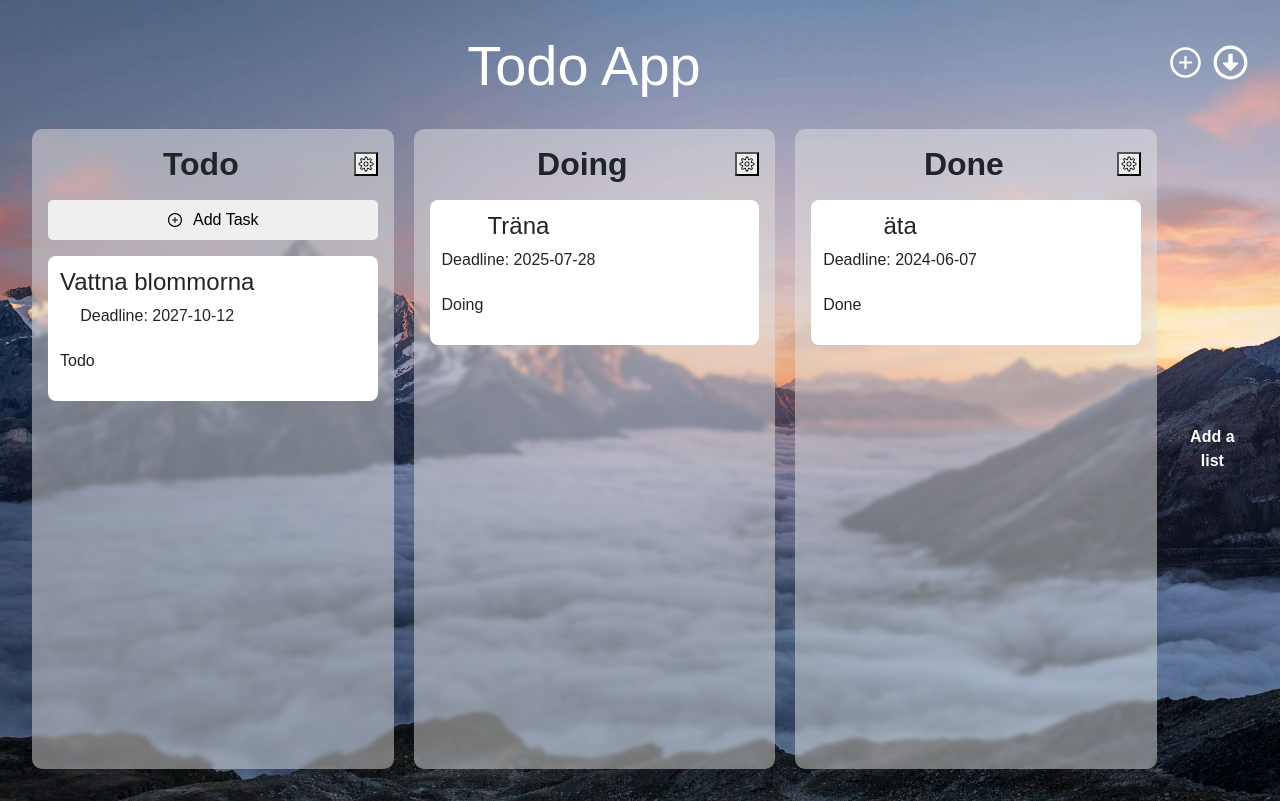
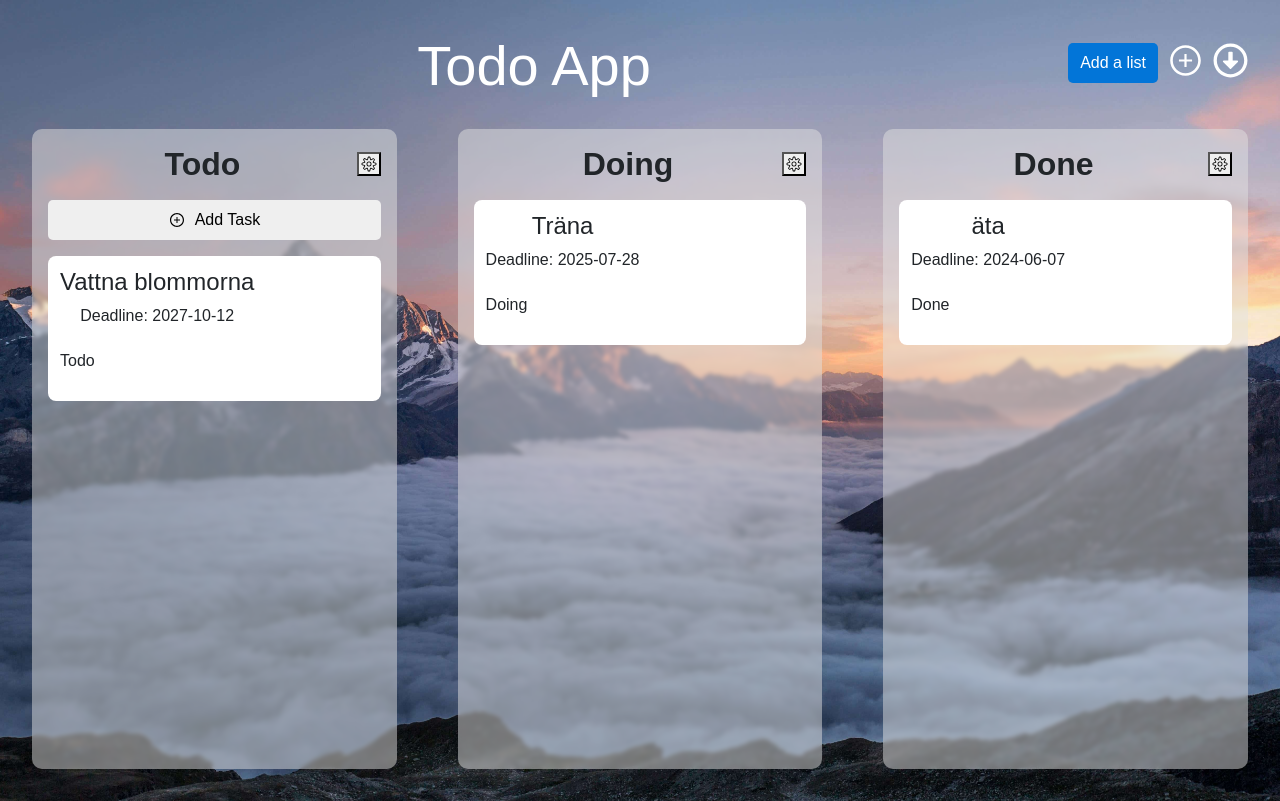
Before and after one commit to OscarDonald/Todo-App-Grupprojekt, a React (Vite) app: page / in a window 1280 px wide. Built offline with nearby package versions, Linux system fonts and the light colour scheme.

Commit message:
moved add a list button to header

```diff
--- a/src/components/Columns/Columns.jsx
+++ b/src/components/Columns/Columns.jsx
@@ -73,9 +73,7 @@ const Columns = () => {
                     </div>
                 </div>
             ))}
-            <button className={styles.add__column__button} onClick={() => dispatch(addColumn())}>
-                Add a list
-            </button>
+
             <TaskModal />
         </div>
     );
--- a/src/components/Header/Header.jsx
+++ b/src/components/Header/Header.jsx
@@ -1,14 +1,19 @@
 // Ikoner som inte riktigt matchar i tjocklek
 import { AiOutlinePlusCircle } from "react-icons/ai";
 import { FaRegArrowAltCircleDown } from "react-icons/fa";
+
+import { useDispatch, useSelector } from 'react-redux';
+import { addColumn } from '../../feature/columnSlice/columnSlice';
 
 import styles from './Header.module.css'
 import Dropdown from "../Dropdown/Dropdown";
 import { useState } from 'react'
 
+
 export default function Header() {
-    const [isOpen, setIsOpen] = useState(false)
-    const [mode, setMode] = useState('')
+    const [isOpen, setIsOpen] = useState(false);
+    const [mode, setMode] = useState('');
+    const dispatch = useDispatch();
 
     // Går inte att klicka mellan knapparna då båda togglar show
     // Går inte att stänga genom att klicka utanför
@@ -23,6 +28,9 @@ export default function Header() {
             <div className={styles.header__nav__container}>
                 <nav className={styles.header__nav}>
                     <ul className={styles.header__ul}>
+                        <button className={styles.add__column__button} onClick={() => dispatch(addColumn())}>
+                        Add a list
+                    </button>
                         <li
                             className={styles.header__li}
                             onClick={() => handleClick('add')}
--- a/src/components/Header/Header.module.css
+++ b/src/components/Header/Header.module.css
@@ -28,18 +28,26 @@ header {
   height: 35px;
 }
 
-.header__icons{
+.header__icons {
   font-size: 35px;
   color: #ffffff;
-    transition: all .20s;
+  transition: all 0.2s;
   cursor: pointer;
 }
 
-.header__icons:hover{
+.header__icons:hover {
   font-size: 35px;
   color: #686868;
 }
 
-.add:hover{
+.add:hover {
   rotate: 180deg;
 }
+
+.add__column__button {
+  border: none;
+  background-color: #0275d8;
+  color: white;
+  border-radius: 5px;
+  padding: 8px 12px;
+}
--- a/src/components/Task/Task.jsx
+++ b/src/components/Task/Task.jsx
@@ -11,7 +11,7 @@ export default function Task({ task, cssClassname }) {
         <div
             // Drag and Drop-function
             draggable
-            onDragStart={(e) => { e.dataTransfer.setData('id', task.id) }} // transporterar key('id) med value (task.id)
+            onDragStart={(e) => { e.dataTransfer.setData('id', task.id) }} // transport key('id) with value (task.id)
             className={cssClassname ? `${styles.listview__tasks}` : `${styles.task__card}`}
             onClick={() => navigate(`/${task.id}`)}
             >
```
Also changed, not shown: src/components/Columns/Columns.module.css (+4 -5 lines), src/components/TaskModal/TaskModal.jsx (+0 -24 lines). Lines whose indentation alone changed are shown as unchanged.
